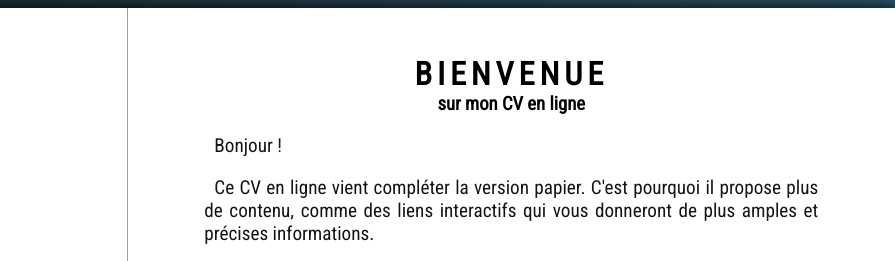
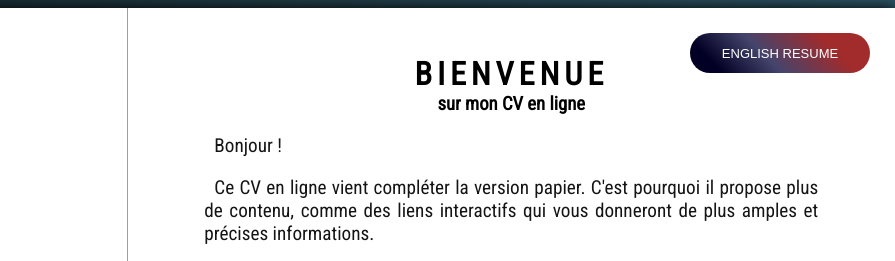
Before and after one commit to OjjyCoco/cv, a plain HTML site: page index.html in a window 1280 px wide. Shown: the top 261 px of the page, 385-1280 px from the left. Drawn offline with Linux system fonts and the light colour scheme.

Commit message:
english button update

```diff
--- a/CV.css
+++ b/CV.css
@@ -318,6 +318,23 @@ fieldset
     margin: 20px 0px;
     width: 95%;
 }
+#english_btn
+{
+    padding: 10px 20px;
+    border: none;
+    border-radius: 30px;
+    cursor: pointer;
+    outline: none;
+    font-size: 13px;
+    color: white;
+
+    width: 180px;
+    height: 40px;
+    background: linear-gradient(45deg, rgba(2,0,36,1) 15%, rgba(68,68,108,1) 42%, rgba(162,43,43,1) 76%);
+    position: absolute;
+    top: 25px;
+    right: 25px;
+}
 
 
 
--- a/index.html
+++ b/index.html
@@ -49,6 +49,13 @@
                     </div>
 
                     <button type="button" id="list_icon_btn"><i class="fas fa-bars"></i></button>
+
+                    <!-- <input type="button" value="ENGLISH RESUME" id="english_btn" href="https://shiny-jalebi-ddea05.netlify.app/"/> -->
+                    <button id="english_btn">
+                        <a href = "https://shiny-jalebi-ddea05.netlify.app/" style="color: white; text-decoration: none" target="blank">
+                            ENGLISH RESUME
+                        </a>
+                    </button>
 
                     <button type="button" id="rocketlaunchbtn">Afficher le CV</button>
 
```
